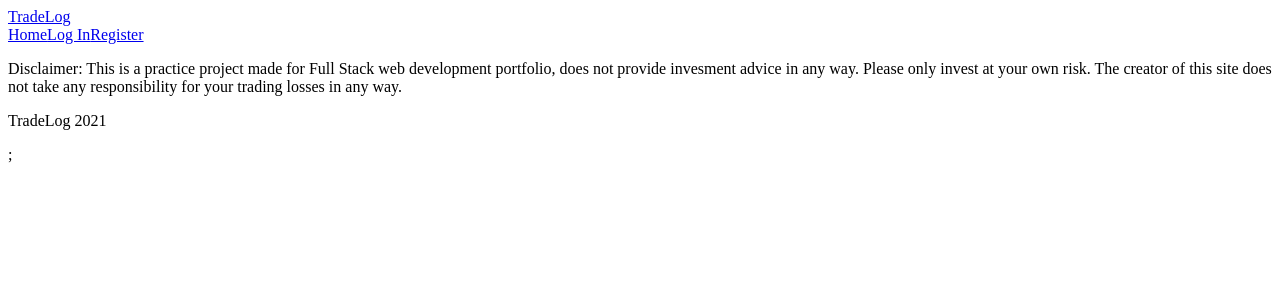
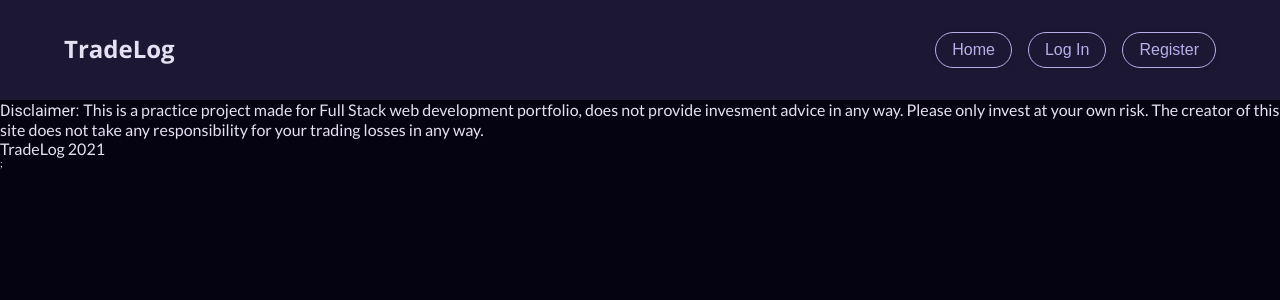
Before and after one commit to topsmart20/trading_frontend_reactjs, a React (Create React App) app: page / in a window 1280 px wide. Shown: the top 300 px of the page. Built offline with nearby package versions, Linux system fonts and the light colour scheme.

Commit message:
add color and type variables, style nav

```diff
--- a/public/index.html
+++ b/public/index.html
@@ -10,6 +10,11 @@
       content="Web site created using create-react-app"
     />
     <link rel="apple-touch-icon" href="%PUBLIC_URL%/logo192.png" />
+    <link rel="preconnect" href="https://fonts.gstatic.com" />
+    <link
+      href="https://fonts.googleapis.com/css2?family=Lato:ital,wght@0,300;0,400;0,700;1,300;1,400&family=Open+Sans:ital,wght@0,300;0,400;0,600;0,700;1,400&family=Roboto:wght@300;400;500;700&display=swap"
+      rel="stylesheet"
+    />
     <!--
       manifest.json provides metadata used when your web app is installed on a
       user's mobile device or desktop. See https://developers.google.com/web/fundamentals/web-app-manifest/
--- a/src/Pages/Shared/Nav.jsx
+++ b/src/Pages/Shared/Nav.jsx
@@ -24,32 +24,32 @@ const Nav = props => {
   };
 
   return (
-    <div className='main-navigation container'>
-      <div className='nav-navigation__logo-container'>
-        <Link to='/' className='main-navigation__logo'>
-          TradeLog
+    <nav className='nav'>
+      <div className='nav__container'>
+        <div className='nav__logo-container'>
+          <Link to='/' className='logo'>
+            <h3>TradeLog</h3>
           </Link>
         </div>
-      <div className='main-navigation__navlinks'>
+        <div className='nav__link-container'>
           {links.map(link => (
-          <Link key={link.to} to={link.to} className='navlink'>
+            <Link key={link.to} to={link.to} className='btn btn--outline'>
               {link.name}
             </Link>
           ))}
           {auth.token && (
-          <button className='main-navigation__btn' onClick={logoutUser}>
+            <button className='btn btn--outline' onClick={logoutUser}>
               Logout
             </button>
           )}
           {auth.token && (
-          <button
-            className='main-navigation__btn main-navigation__btn--cta'
-            onClick={handleOpenModal}>
+            <button className='btn btn--primary' onClick={handleOpenModal}>
               QuickTrade
             </button>
           )}
         </div>
       </div>
+    </nav>
   );
 };
 
--- a/src/Styles/Base/_base.scss
+++ b/src/Styles/Base/_base.scss
@@ -1,10 +1,9 @@
-
 *,
 *::after,
 *::before {
   margin: 0;
   padding: 0;
-  box-sizing: inherit;
+  box-sizing: border-box;
 }
 
 html {
@@ -16,7 +15,7 @@ a {
 }
 
 body {
-  background-color: $color-white;
+  background-color: $color-darkest;
 }
 
 button {
@@ -29,14 +28,7 @@ button {
   background-color: transparent;
 }
 
-.container {
-  display: flex;
-  min-width: 90%;
-  margin: 0 auto;
-}
-
 .app {
-  // position: relative;
   display: flex;
   flex-direction: column;
   height: 100vh;
--- a/src/Styles/Base/_mixins.scss
+++ b/src/Styles/Base/_mixins.scss
@@ -0,0 +1,5 @@
+@mixin centered-container {
+  display: flex;
+  min-width: 90%;
+  margin: 0 auto;
+}
--- /dev/null
+++ b/src/Styles/Base/_typography.scss
@@ -0,0 +1,33 @@
+* {
+  color: $color-off-white;
+}
+
+h1,
+h2,
+h3,
+h4,
+button {
+  font-family: 'Open Sans', sans-serif;
+}
+
+p {
+  font-family: 'Lato', sans-serif;
+}
+
+span {
+  font-family: 'Roboto', sans-serif;
+}
+
+h1 {
+  font-size: $font-size-header-3;
+}
+
+h3 {
+  font-size: $font-size-header-3;
+}
+
+p,
+a,
+button {
+  font-size: 1.6rem;
+}
--- a/src/Styles/Base/_variables.scss
+++ b/src/Styles/Base/_variables.scss
@@ -1,9 +1,23 @@
 //Colors
 $color-white: blue;
 
+$color-darkest: #050212;
+$color-dark: #0F0D1C;
+$color-purple-dark: #1C1834;
+$color-purple-medium: #7977E4;
+$color-purple-light: #B6AFE8;
+$color-off-white: #E6E1F2;
+$color-grey-light: #C4C4C4;
+
+$color-red: #E4777C;
+$color-green: #8DE477;
+
+
 //Font-sizes
-$font-size-small: 1rem;
+$font-size-small: 1.2rem;
 $font-size-medium: 1.4rem;
-$font-size-normal: 1.6rem;
-$font-size-large: 2.4rem;
+$font-size-regular: 1.6rem;
+$font-size-header-1: 5.4rem;
+$font-size-header-3: 2.4rem;
+$font-size-header-2: 2rem;
 $font-size-extra-large: 3.2rem;
--- /dev/null
+++ b/src/Styles/Components/_buttons.scss
@@ -0,0 +1,22 @@
+.btn
+{
+  font-family: 'Open-sans', sans-serif;
+  padding: 0.8rem 1.6rem;
+  font-size: 1.6rem;
+  font-weight: 400;
+  border-radius: 20px;
+  border: 1px solid transparent;
+  color: $color-purple-light;
+  box-shadow: 1px 1px 4px rgba(0, 0, 0, .15);
+  outline: none;
+
+  &--primary {
+    border: 1px solid $color-purple-light;
+    background: $color-purple-light;
+    color: $color-darkest;
+  }
+
+  &--outline {
+    border: 1px solid $color-purple-light;
+  }
+}
--- /dev/null
+++ b/src/Styles/Components/_nav.scss
@@ -0,0 +1,25 @@
+.nav {
+  display: flex;
+  height: 10rem;
+  background-color: $color-purple-dark;
+  align-items: center;
+
+  &__container {
+    @include centered-container;
+    justify-content: space-between;
+  }
+  &__link-container {
+    display: flex;
+
+    & > .btn {
+      margin-left: 1.6rem;
+    }
+  }
+}
+
+.logo {
+  font-family: 'Open-sans', sans-serif;
+  font-weight: 700;
+  font-size: $font-size-header-3;
+  color: $color-purple-light;
+}
--- a/src/Styles/main.scss
+++ b/src/Styles/main.scss
@@ -1 +1,7 @@
 @import './Base/variables';
+@import './Base/mixins';
+@import './Base/typography';
+@import './Base/base';
+
+@import './Components/nav';
+@import './Components/buttons';
```
Also changed, not shown: 1 other file (tests, documents, lock files or other folders). Lines whose indentation alone changed are shown as unchanged.
